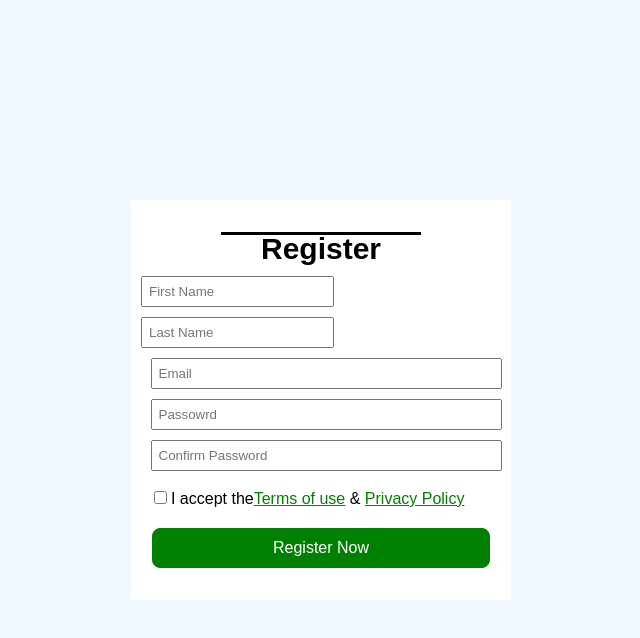
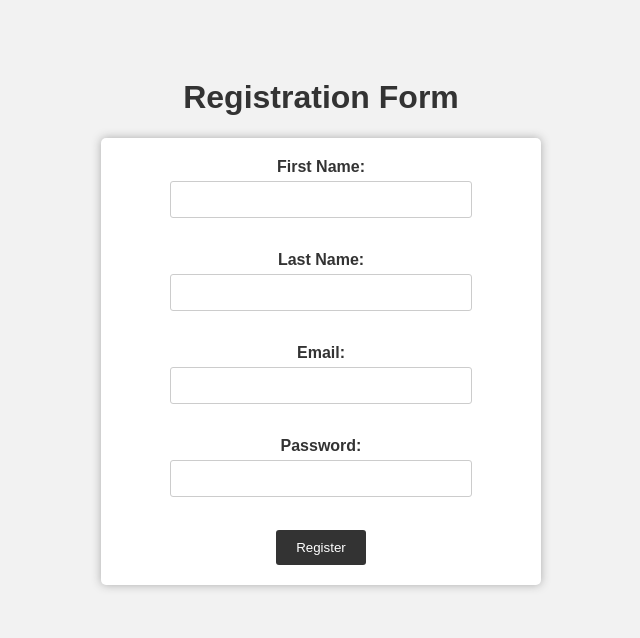
Before and after one commit to Harwinderiam/myApp, a website: page form.html in a window 1280 px wide. Shown: the whole page, without its empty margins (319-959 px from the left). Drawn offline with nearby package versions, Linux system fonts and the light colour scheme.

Commit message:
Created code to send data from form to database

```diff
--- a/form.html
+++ b/form.html
@@ -1,142 +1,112 @@
 <!DOCTYPE html>
 <html lang="en">
-
 <head>
     <meta charset="UTF-8">
-    <meta http-equiv="X-UA-Compatible" content="IE=edge">
     <meta name="viewport" content="width=device-width, initial-scale=1.0">
-    <title>Register Page</title>
+    <title>Registration Form</title>
     <style>
-        *{
-            padding: 0;
-            margin: 0;
-            font-family: sans-serif;
+        body {
+            font-family: Arial, Helvetica, sans-serif;
+            background-color: #f2f2f2;
+            text-align: center;
+            padding-top: 50px;
         }
 
-        .sign_up{
-            height: 100vh;
-            background-color: aliceblue;
-            background-position: center center;
-            background-repeat: no-repeat;
-            background-size: cover;
-            display: flex;
-            justify-content: center;
-            align-items: center;
+        h1 {
+            color: #333;
         }
 
-        .container{
-            background-color: white;
-            width: 380px;
-            height: 400px;
-            display: flex;
-            flex-direction: column;
-            justify-content: center;
-            align-items: center;
+        form {
+            background-color: #fff;
+            padding: 20px;
+            border-radius: 5px;
+            box-shadow: 0px 0px 10px 0px #aaa;
+            width: 400px;
+            margin: 0 auto;
         }
 
-        h1{
-            color: black;
-            font-size: 30px;
+        label {
+            display: block;
+            margin-bottom: 5px;
+            font-weight: bold;
+            color: #333;
+            text-align:center;
         }
 
-        h1::before{
-            content: "";
-            display: block;
-            width: 100px;
-            height: 3px;
-            background: black;
-            left: 540px;
-            top: 29%;
-            position: absolute;
+        input[type="text"],
+        input[type="email"],
+        input[type="password"] {
+            width: 70%;
+            padding: 10px;
+            margin-bottom: 15px;
+            border: 1px solid #ccc;
+            border-radius: 3px;
         }
 
-        h1::after{
-            content: "";
-            display: block;
-            width: 100px;
-            height: 3px;
-            background: black;
-            right: 540px;
-            top: 29%;
-            position: absolute;
+        input[type="submit"] {
+            background-color: #333;
+            color: #fff;
+            border: none;
+            padding: 10px 20px;
+            border-radius: 3px;
+            cursor: pointer;
         }
 
-        input{
-            padding: 6px;
-            margin-top: 10px;
-            margin-left: 10px;
+        input[type="submit"]:hover {
+            background-color: #555;
         }
 
-        .details input{
-        width: 335px;
-        }
-
-        .details{
-            display: flex;
-            flex-direction: column;
-        }
-
-        .check{
-            display: inline-block;
-        }
-
-        #register_btn{
-            text-decoration: none;
-            padding: 10px 120px;
-            border: 1px solid green;
-            background: green;
-            color: white;
-            border-radius: 8px;
-            margin-top: 20px;
-        }
-
-        #register_btn:hover{
-            background: transparent;
-            color: black;
-            border: 1px solid black;
-            transition: .5s;
-        }
-
-        .term a{
-            color: green;
-        }
-
-        #privacy{
-            color: green;
-        }
-
-        .checkbox{
-            width: 355px;
-            margin-top: 10px;
-        }
-
-        .signIn p span a{
-            color: black;
-            margin-left: 6px;
+        #message {
+            margin-top: 15px;
+            color: #333;
         }
     </style>
 </head>
+<body>
+    <h1>Registration Form</h1>
+    <form id="registration-form">
+        <label for="firstname">First Name:</label>
+        <input type="text" id="firstname" name="firstname" required><br><br>
 
-<body>
-    <section class="sign_up">
-        <div class="container">
-            <h1>Register</h1>
-            <div class="name">
-                <input type="text" placeholder="First Name" required>
-                <input type="text" placeholder="Last Name" required>
-            </div>
-            <div class="details">
-                <input type="email" placeholder="Email" required>
-                <input type="password" placeholder="Passowrd" required>
-                <input type="password" placeholder="Confirm Password" required>
-            </div>
-            <div class="checkbox">
-                <input type="checkbox" class="check" required>
-                <p class="check">I accept the<span class="term"><a href="#">Terms of use</a></span> & <span><a id="privacy" href="#">Privacy Policy</a></span></p>
-            </div>
-            <a href="" id="register_btn">Register Now</a>
-        </div>
-    </section>
+        <label for="lastname">Last Name:</label>
+        <input type="text" id="lastname" name="lastname" required><br><br>
+
+        <label for="email">Email:</label>
+        <input type="email" id="email" name="email" required><br><br>
+
+        <label for="password">Password:</label>
+        <input type="password" id="password" name="password" required><br><br>
+
+        <input type="submit" value="Register">
+    </form>
+
+    <div id="message"></div>
+
+    <script src="https://code.jquery.com/jquery-3.6.0.min.js"></script>
+    <script>
+        $(document).ready(function () {
+            $("#registration-form").submit(function (e) {
+                e.preventDefault();
+
+                // Collect form data
+                const formData = {
+                    firstname: $("#firstname").val(),
+                    lastname: $("#lastname").val(),
+                    email: $("#email").val(),
+                    password: $("#password").val()
+                };
+                console.log(firstname,lastname,email,password)
+                // Send data to server using Ajax
+                $.ajax({
+                    type: "POST",
+                    url: "/register",
+                    data: formData,
+                    success: function (response) {
+                        $("#message").html(response);
+                    }
+                });
+            });
+        });
+    </script>
 </body>
-
 </html>
```
